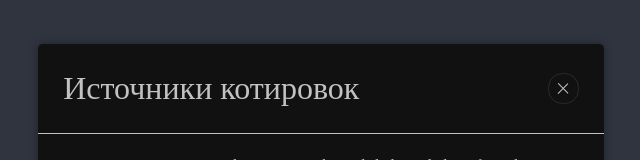
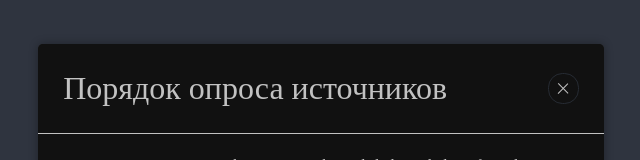
Before and after one commit to vapeman/angular-test-task, an Angular app: page / in a window 1280 px wide. Both pictures are taken after a click on the element 892 px from the left and 290 px from the top of the page. Shown: the part 191-351 px from the top of the page, without its empty margins (319-959 px from the left). Built offline with nearby package versions, Linux system fonts and the light colour scheme; no server answers; what ngx-xml2json would draw is missing.

Commit message:
Work commit

```diff
--- a/src/app/components/currency-view/currency-sources-list-view/currency-sources-list-view.component.html
+++ b/src/app/components/currency-view/currency-sources-list-view/currency-sources-list-view.component.html
@@ -1,6 +1,6 @@
 <div class="container">
   <div class="header">
-    <span class="header--title">Источники котировок</span>
+    <span class="header--title">Порядок опроса источников</span>
     <div class="header--close-button" title="Закрыть" (click)="onCloseButtonClicked()">
       <div class="header--close-button--left"></div>
       <div class="header--close-button--right"></div>
--- a/src/app/components/currency-view/currency-sources-list-view/currency-sources-list-view.component.ts
+++ b/src/app/components/currency-view/currency-sources-list-view/currency-sources-list-view.component.ts
@@ -14,7 +14,6 @@ export class CurrencySourcesListViewComponent implements OnInit {
     this.filteredSources = [...list].sort((a: SourceInfo, b: SourceInfo) => {
       return a.index - b.index;
     });
-    console.log(list, this.filteredSources);
   }
   @Output() closeEvent = new EventEmitter<void>();
 
@@ -25,7 +24,6 @@ export class CurrencySourcesListViewComponent implements OnInit {
   private filteredSources: SourceInfo[] = []
 
   ngOnInit(): void {
-    console.log(this.sources);
   }
 
   public onCloseButtonClicked() {
```
